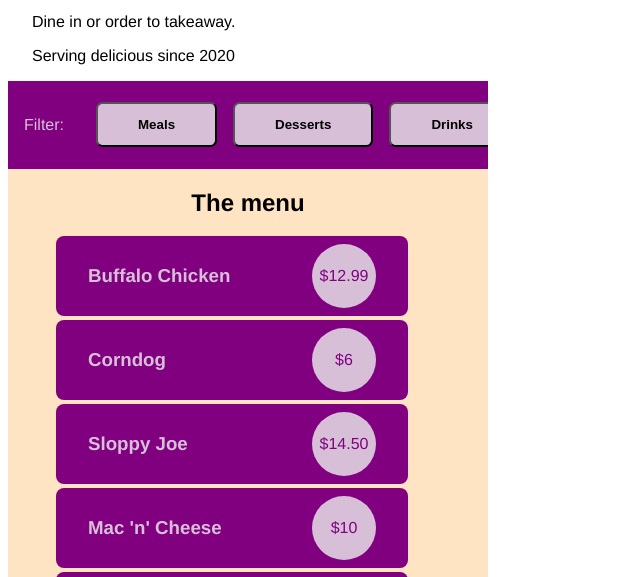
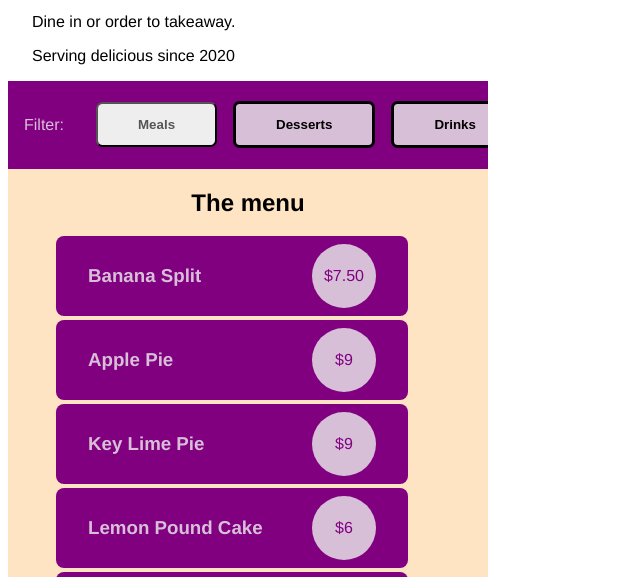
Before and after one commit to genialgiraffe/sass-play, a plain HTML site: page index.html in a window 1280 px wide. Both pictures are taken after a click on the button "Meals". Shown: the part 216-793 px from the top of the page, without its empty margins (0-640 px from the left). Drawn offline with Linux system fonts and the light colour scheme.

Commit message:
Wire up filter buttons

```diff
--- a/index.html
+++ b/index.html
@@ -22,9 +22,9 @@
     <main id="menu">
         <div id="filter">
             <span>Filter:</span>
-            <button>Meals</button>
-            <button>Desserts</button>
-            <button>Drinks</button>
+            <button id="filter-meals">Meals</button>
+            <button id="filter-desserts">Desserts</button>
+            <button id="filter-drinks">Drinks</button>
         </div>
         <h2>The menu</h2>
         <ul id="menu-list">
--- a/js/script.js
+++ b/js/script.js
@@ -1,6 +1,17 @@
 console.log("script loaded");
 
-function initMenuItems(menu) {
+FILTER_SELECTED_CLASS = "selected";
+
+let FILTER = {
+    MEALS: "MEALS",
+    DESSERTS: "DESSERTS",
+    DRINKS: "DRINKS"
+}
+
+let CURRENT_FILTER = [FILTER.MEALS, FILTER.DESSERTS, FILTER.DRINKS];
+
+function refreshMenuItems() {
+    let menu = document.getElementById("menu-list")
     if (!menu) {
         console.log("menu not found");
         return;
@@ -9,8 +20,13 @@ function initMenuItems(menu) {
     console.log("creating new menu");
     menu.innerHTML = "";
 
-    let items = getMenuItems()
+    let items = getMenuItems(CURRENT_FILTER);
     items.forEach((info => menu.append(buildItemHtml(info))));
+}
+
+function initFilterButton(button, filterValue) {
+    button.onclick = function () { onClickFilter(this, filterValue); }
+    button.classList.add(FILTER_SELECTED_CLASS);
 }
 
 {/*
@@ -32,12 +48,30 @@ function buildItemHtml(info) {
     return item;
 }
 
-function getMenuItems() {
+function getMenuItems(filter) {
     let menu = [];
-    menu.push(...getAllMeals());
-    menu.push(...getAllDesserts());
-    menu.push(...getAllDrinks());
+    if (filter.indexOf(FILTER.MEALS) > -1) {
+        menu.push(...getAllMeals());
+    }
+    if (filter.indexOf(FILTER.DESSERTS) > -1) {
+        menu.push(...getAllDesserts());
+    }
+    if (filter.indexOf(FILTER.DRINKS) > -1) {
+        menu.push(...getAllDrinks());
+    }
     return menu;
+}
+
+function onClickFilter(button, filterClicked) {
+    if (CURRENT_FILTER.indexOf(filterClicked) > -1) {
+        CURRENT_FILTER = CURRENT_FILTER.filter(item => item !== filterClicked);
+        button.classList.remove(FILTER_SELECTED_CLASS);
+    } else {
+        CURRENT_FILTER.push(filterClicked);
+        button.classList.add(FILTER_SELECTED_CLASS);
+    }
+    console.log("New filter selection", CURRENT_FILTER);
+    refreshMenuItems();
 }
 
 function getAllDrinks() {
@@ -74,5 +108,8 @@ function getAllDesserts() {
 
 window.onload = function () {
     console.log("window.onload invoked");
-    initMenuItems(document.getElementById("menu-list"));
+    refreshMenuItems();
+    initFilterButton(document.getElementById("filter-meals"), FILTER.MEALS);
+    initFilterButton(document.getElementById("filter-desserts"), FILTER.DESSERTS);
+    initFilterButton(document.getElementById("filter-drinks"), FILTER.DRINKS);
 };
--- a/styles/main.css
+++ b/styles/main.css
@@ -144,8 +144,15 @@ span {
 }
 
 #filter button {
-    background-color: thistle;
+    background-color: #eee;
     padding: 1em 3em;
     border-radius: 0.5em;
     font-weight: bold;
+    color: #555;
 }
+
+#filter .selected {
+    border: 3px solid black;
+    background-color: thistle;
+    color: black;
+}
```
